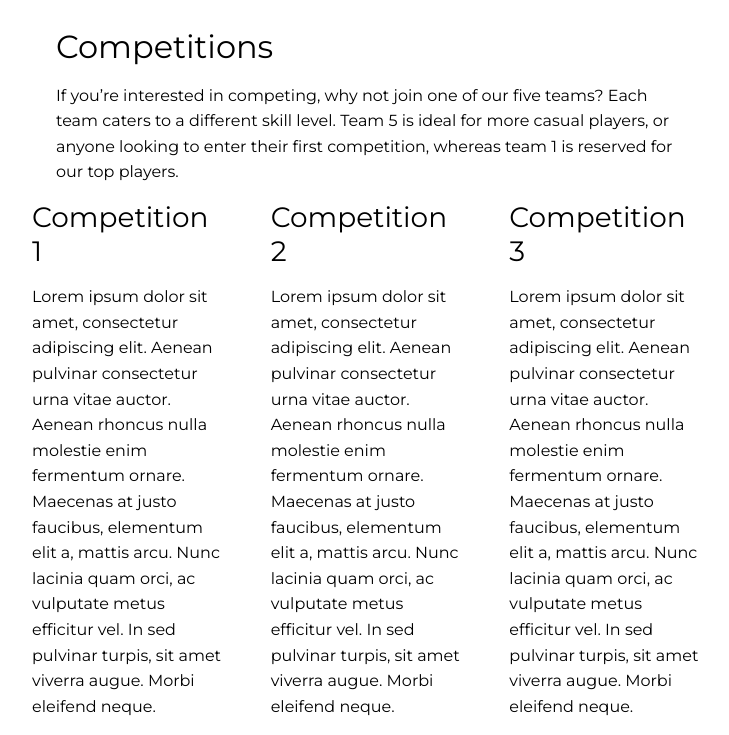
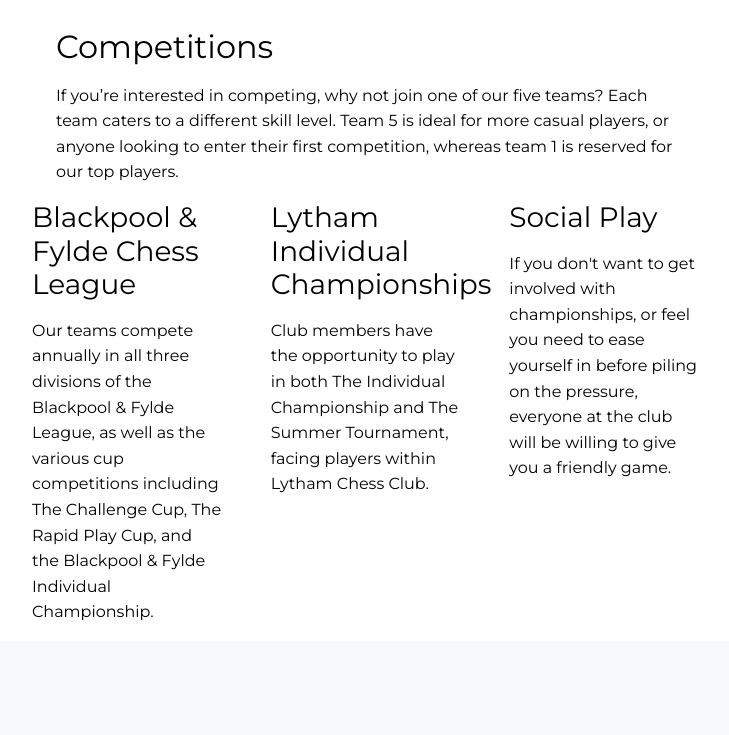
Before and after one commit to a11yChief/lcc-stack, a PHP site: page / in a window 1280 px wide. Shown: the part 888-1623 px from the top of the page, without its empty margins (274-1003 px from the left). After the commit the page ends 1509 px from the top, so only its background shows below. Run offline with PHP 8.4, Linux system fonts and the light colour scheme.

Commit message:
Added cards content

```diff
--- a/site/home/cards.php
+++ b/site/home/cards.php
@@ -11,21 +11,21 @@
 </div>
 <div class="row justify-content-center px-2 gap-4">
 <div class="col-12 col-md-2">
-            <h3>Competition 1</h3>
+            <h3>Blackpool & Fylde Chess League</h3>
 <p>
-Lorem ipsum dolor sit amet, consectetur adipiscing elit. Aenean pulvinar consectetur urna vitae auctor. Aenean rhoncus nulla molestie enim fermentum ornare. Maecenas at justo faucibus, elementum elit a, mattis arcu. Nunc lacinia quam orci, ac vulputate metus efficitur vel. In sed pulvinar turpis, sit amet viverra augue. Morbi eleifend neque.
+Our teams compete annually in all three divisions of the Blackpool & Fylde League, as well as the various cup competitions including The Challenge Cup, The Rapid Play Cup, and the Blackpool & Fylde Individual Championship.
 </p>
 </div>
 <div class="col-12 col-md-2">
-  <h3>Competition 2 </h3>
+  <h3>Lytham Individual Championships</h3>
             <p>
-            Lorem ipsum dolor sit amet, consectetur adipiscing elit. Aenean pulvinar consectetur urna vitae auctor. Aenean rhoncus nulla molestie enim fermentum ornare. Maecenas at justo faucibus, elementum elit a, mattis arcu. Nunc lacinia quam orci, ac vulputate metus efficitur vel. In sed pulvinar turpis, sit amet viverra augue. Morbi eleifend neque.
+            Club members have the opportunity to play in both The Individual Championship and The Summer Tournament, facing players within Lytham Chess Club.
           </p>
 </div>
 <div class="col-12 col-md-2">
-  <h3>Competition 3 </h3>
+  <h3>Social Play </h3>
             <p>
-            Lorem ipsum dolor sit amet, consectetur adipiscing elit. Aenean pulvinar consectetur urna vitae auctor. Aenean rhoncus nulla molestie enim fermentum ornare. Maecenas at justo faucibus, elementum elit a, mattis arcu. Nunc lacinia quam orci, ac vulputate metus efficitur vel. In sed pulvinar turpis, sit amet viverra augue. Morbi eleifend neque.
+            If you don't want to get involved with championships, or feel you need to ease yourself in before piling on the pressure, everyone at the club will be willing to give you a friendly game.
           </p>
 </div>
 </div>
```
